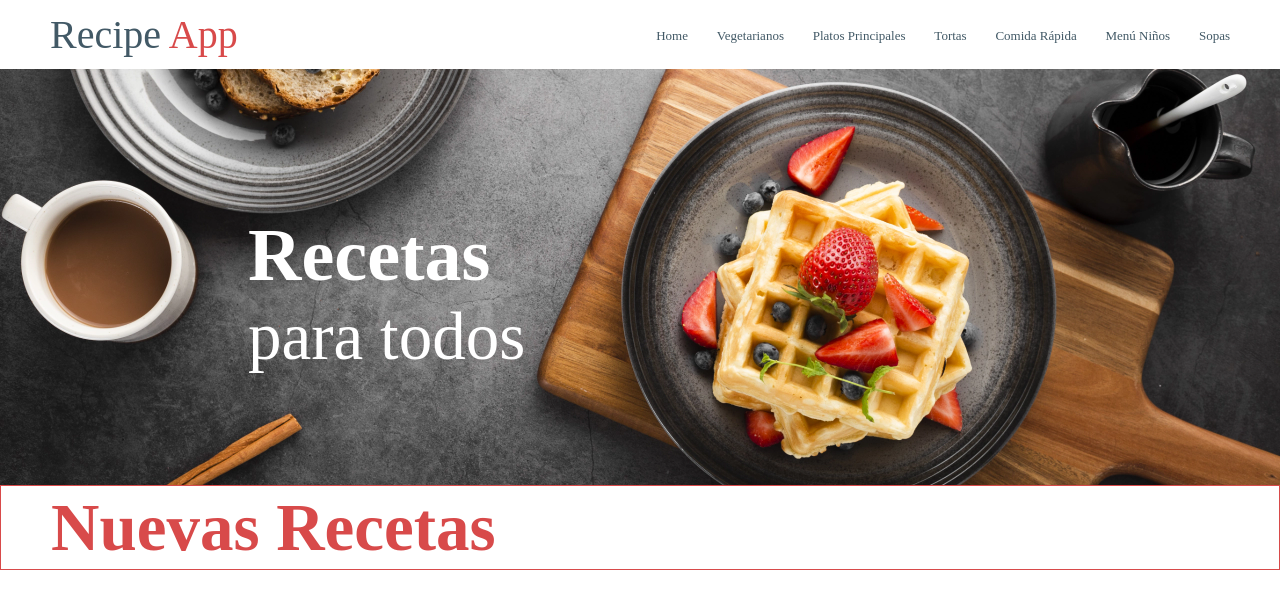
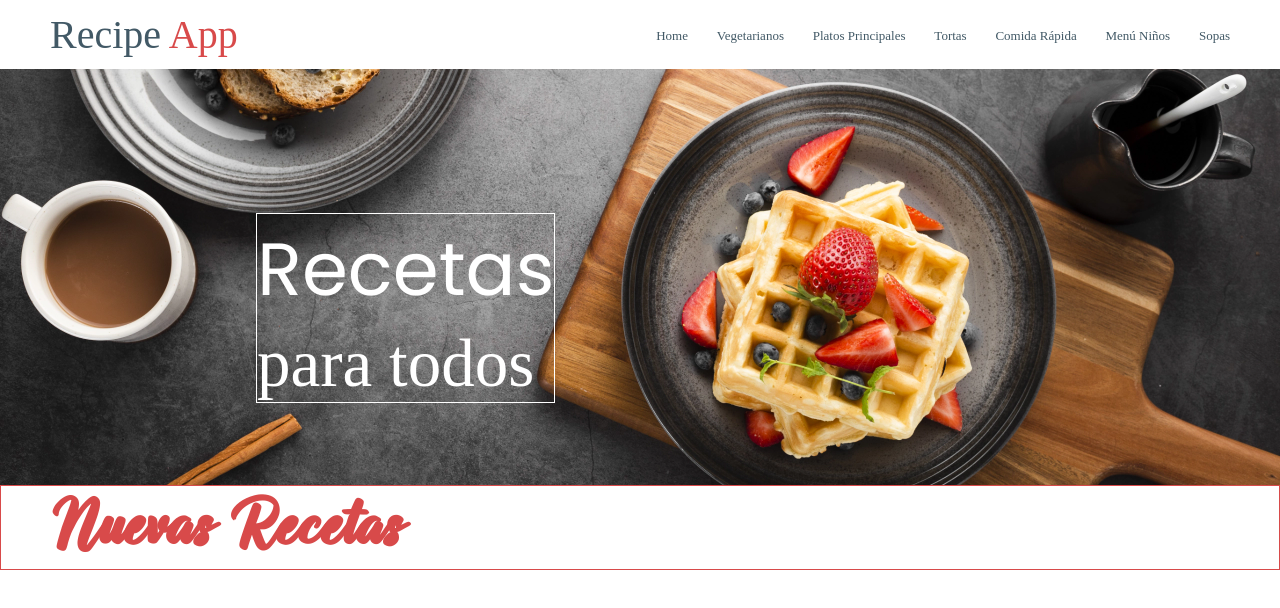
Before and after one commit to ingFranciscoRoman/platform-cooking, a Next.js app: page / in a window 1280 px wide. Shown: the top 608 px of the page. Built offline with nearby package versions, Linux system fonts and the light colour scheme.

Commit message:
adding fonts

```diff
--- a/components/NewRecipes/NewRecipes.tsx
+++ b/components/NewRecipes/NewRecipes.tsx
@@ -1,11 +1,12 @@
 import React from "react";
 import style from "./NewRecipes.module.scss";
+import { monsterClubhouse } from "@/lib/fonts";
 
 export const NewRecipes = () => {
   return (
     <section className={style.newRecipes}>
       <div className={style.title}>
-        <h3>Nuevas Recetas</h3>
+        <h3 className={`${monsterClubhouse.className}`}>Nuevas Recetas</h3>
       </div>
       <div>{/** data del api */}</div>
     </section>
--- a/components/banner/Banner.module.scss
+++ b/components/banner/Banner.module.scss
@@ -10,8 +10,9 @@
     opacity: 1;
 
     div {
+        border: 1px solid white;
         position: absolute;
-        left: 15.5rem;
+        left: 16rem;
         top: 9rem;
         display: flex;
         flex-direction: column;
--- a/components/banner/banner.tsx
+++ b/components/banner/banner.tsx
@@ -1,10 +1,11 @@
+import { poppins } from "@/lib/fonts";
 import style from "./banner.module.scss";
 
 export const Banner = () => {
   return (
     <section className={style.banner}>
       <div>
-        <h2>Recetas</h2>
+        <h2 className={`${poppins.className}`}>Recetas</h2>
         <span>para todos</span>
       </div>
     </section>
--- /dev/null
+++ b/lib/fonts/index.ts
@@ -0,0 +1,13 @@
+import { Poppins } from "next/font/google";
+import localFont from "next/font/local";
+
+export const monsterClubhouse = localFont({
+  src: "./MonsterClubhouse.ttf",
+  weight: "400",
+});
+
+export const poppins = Poppins({
+  subsets: ["latin"],
+  weight: "400",
+  variable: "--font-poppins",
+});
```
Also changed, not shown: lib/fonts/MonsterClubhouse.ttf (added).
